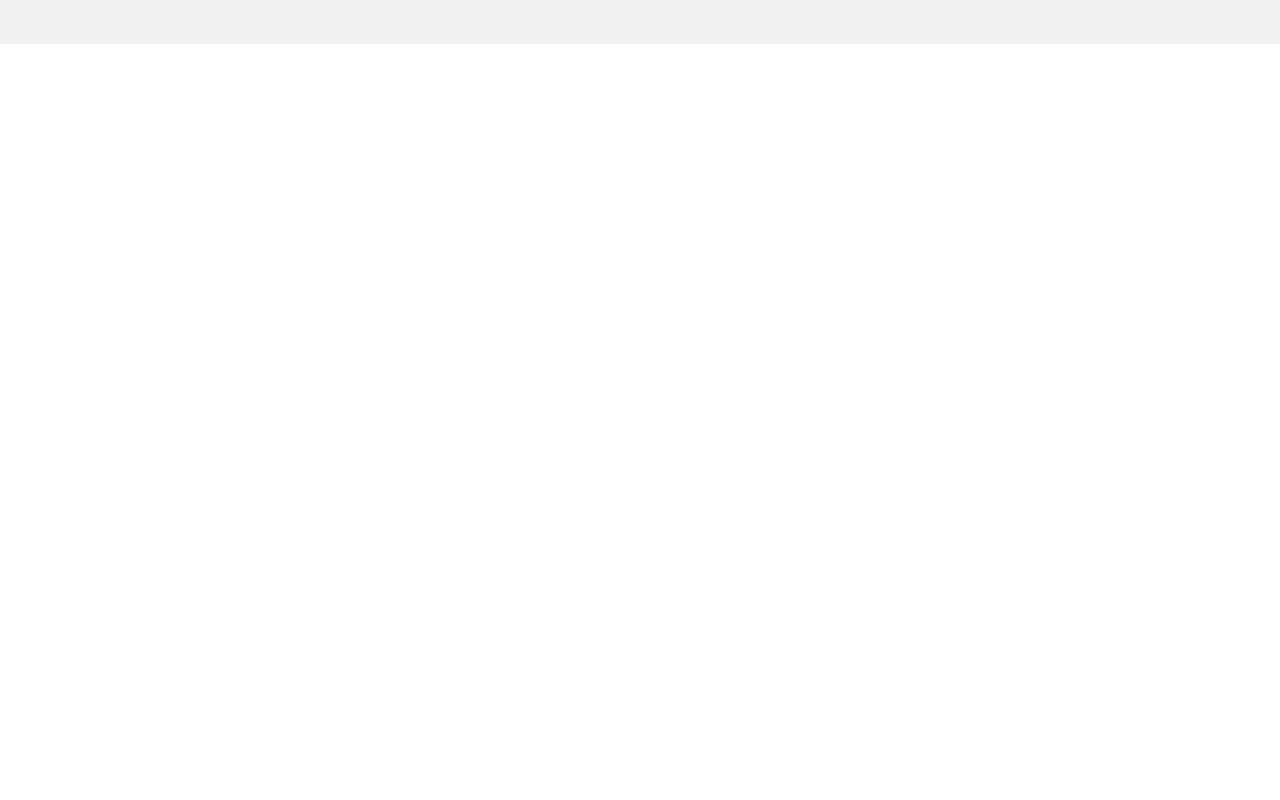
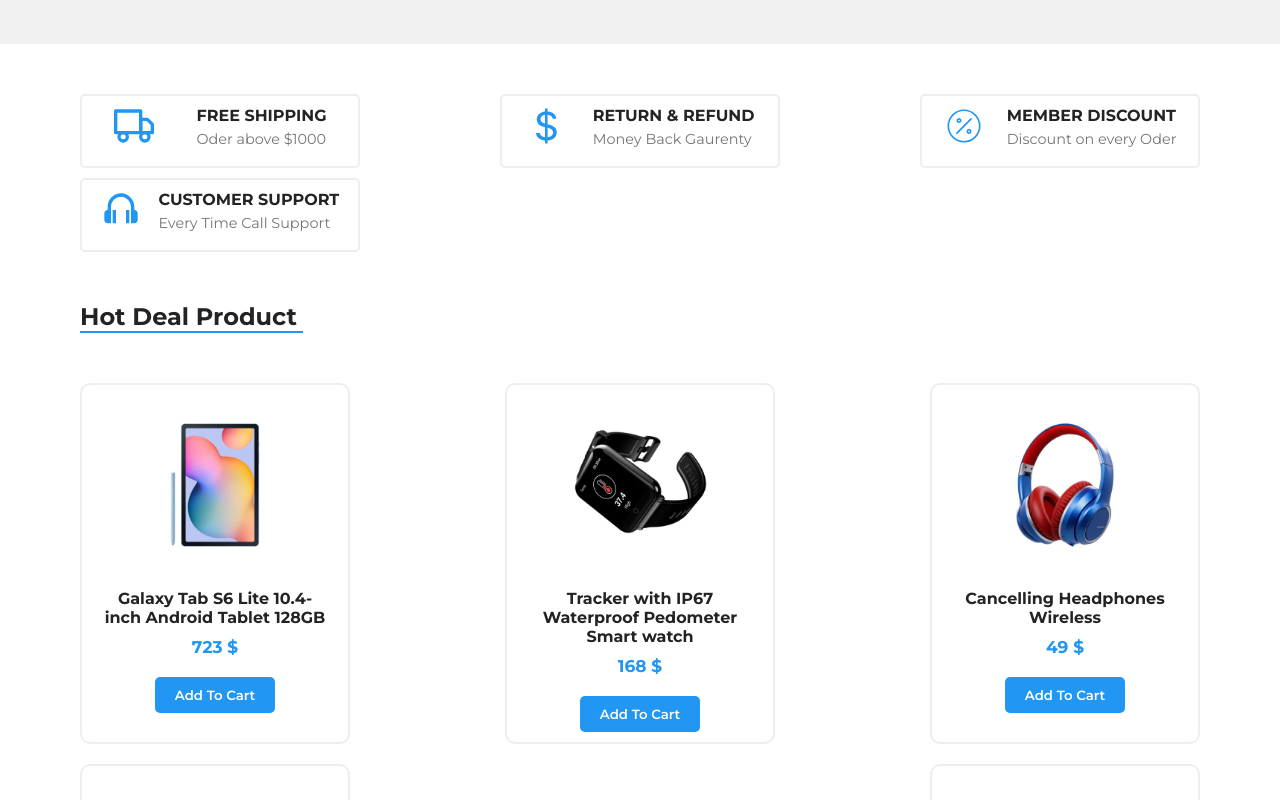
Before and after one commit to yacineaaddi/React-Ecommerce-Website, a React (Create React App) app: page / in a window 1280 px wide. Shown: the part 1020-1820 px from the top of the page. Before the commit the page ends 1064 px from the top, so only its background shows below. Built offline with nearby package versions, Linux system fonts and the light colour scheme.

Commit message:
Add About and Hot Deal sections

```diff
--- a/src/App.js
+++ b/src/App.js
@@ -2,14 +2,28 @@
 import Rout from "./rout";
 import { BrowserRouter } from "react-router-dom";
 import Nav from "./components/nav";
+import Product from "./components/product";
 const App = () => {
   // Storing User Detail In Usestate Hooks
   const [userDetail, setUserDetail] = useState("");
   const [Auth, setAuth] = useState(false);
+  const [product, setProduct] = useState(Product);
+  const [search, setSearch] = useState("");
   return (
     <BrowserRouter>
-      <Nav Auth={Auth} setAuth={setAuth} userDetail={userDetail} />
-      <Rout setUserDetail={setUserDetail} setAuth={setAuth} Auth={Auth} />
+      <Nav
+        Auth={Auth}
+        setAuth={setAuth}
+        userDetail={userDetail}
+        search={search}
+        setSearch={setSearch}
+      />
+      <Rout
+        setUserDetail={setUserDetail}
+        setAuth={setAuth}
+        Auth={Auth}
+        product={product}
+      />
     </BrowserRouter>
   );
 };
--- a/src/components/home.css
+++ b/src/components/home.css
@@ -8,6 +8,7 @@
 .home {
   width: 100%;
 }
+/*Top Banner Style*/
 .home .top-banner {
   max-width: 100%;
   background: #f1f1f1;
@@ -62,6 +63,117 @@
   margin-top: 30px;
   margin-left: 160px;
 }
+
+/*About section style*/
+.home .about {
+  margin-top: 20px;
+  padding: 30px 80px;
+  width: 100%;
+  background: #fff;
+}
+.home .about .container {
+  display: flex;
+  flex-wrap: wrap;
+  justify-content: space-between;
+  width: 100%;
+}
+.home .about .container .box {
+  display: flex;
+  width: 280px;
+  border: 2px solid #eeeeee;
+  border-radius: 5px;
+  padding: 10px;
+  justify-content: space-around;
+}
+.home .about .container .box .icon {
+  font-size: 2.5rem;
+  color: #2196f3;
+}
+.home .about .container .box .detail h3 {
+  font-size: 1rem;
+  color: #232323;
+  text-transform: uppercase;
+}
+.home .about .container .box .detail p {
+  margin-top: 5px;
+  color: #757575;
+  font-size: 0.9rem;
+}
+/*Hot deal products section style*/
+.home .sale-product {
+  padding: 20px 80px;
+  width: 100%;
+  background: #fff;
+}
+.home .sale-product h2 {
+  color: #232323;
+  font-size: 1.5rem;
+  border-bottom: 2px solid #2196f3;
+  width: 223px;
+}
+.home .sale-product .container {
+  margin-top: 50px;
+  display: flex;
+  flex-wrap: wrap;
+  justify-content: space-between;
+  width: 100%;
+  gap: 20px;
+}
+.home .sale-product .container .box {
+  /* border: 1px solid #eeeeee;*/
+  padding: 10px 20px;
+  overflow: hidden;
+  width: 270px;
+}
+.home .sale-product .container .box {
+  border: 2px solid #eeeeee;
+  border-radius: 10px;
+  padding: 10px 20px;
+  overflow: hidden;
+  display: flex;
+  flex-direction: column;
+  align-items: center;
+  width: 270px;
+}
+.home .sale-product .container .box .img-box img {
+  width: 210px;
+}
+.home .sale-product .container .box .detail {
+  display: flex;
+  flex-direction: column;
+  align-items: center;
+}
+
+.home .sale-product .container .box .detail h3 {
+  text-align: center;
+  margin-top: 10px;
+  color: #232323;
+  font-size: 16px;
+}
+.home .sale-product .container .box .detail h4 {
+  margin-top: 10px;
+  color: #2196f3;
+  font-size: 17px;
+  font-weight: 700;
+}
+.home .sale-product .container .box .detail button {
+  border: 1px solid #2196f3;
+  margin-top: 20px;
+  padding: 10px 20px;
+  background: #2196f3;
+  color: #fff;
+  font-weight: 600;
+  outline: none;
+  border: none;
+  cursor: pointer;
+  border-radius: 5px;
+  transition: 0.2s;
+}
+.home .sale-product .container .box .detail button:hover {
+  color: #2196f3;
+  background: none;
+  border: 1.5px solid #2196f3;
+}
 /*Responsive for mobile devices (max-width: 1300px)*/
 @media (max-width: 1300px) {
   .home .top-banner .content {
@@ -69,6 +181,9 @@
   }
   .home .top-banner .content .info h2 {
     margin-right: 0%;
+  }
+  .home .about .container {
+    gap: 10px;
   }
 }
 
@@ -108,6 +223,22 @@
     padding: 13px 23px;
   }
 }
+@media (max-width: 740px) {
+  .home .about {
+    padding: 30px 10px;
+  }
+  .home .about .container {
+    display: flex;
+    justify-content: center;
+    align-items: center;
+  }
+  .home .about .container .box .detail h3 {
+    font-size: 0.9rem;
+  }
+  .home .about .container .box .detail p {
+    font-size: 0.8rem;
+  }
+}
 /*Responsive for mobile devices (max-width: 750px)*/
 @media (max-width: 550px) {
   .home .top-banner .content {
--- a/src/components/home.js
+++ b/src/components/home.js
@@ -1,8 +1,25 @@
-import React from "react";
+import React, { useEffect, useState } from "react";
 import { Link } from "react-router-dom";
+import { FiTruck } from "react-icons/fi";
+import { BsCurrencyDollar } from "react-icons/bs";
+import { CiPercent } from "react-icons/ci";
+import { BiHeadphone } from "react-icons/bi";
 import "./home.css";
 
-const Home = () => {
+const Home = ({ product }) => {
+  const [sale, setSales] = useState([]);
+  const [newProduct, setNewProduct] = useState([]);
+
+  function fetchData() {
+    const salefilter = product.filter((currElm) => currElm.type === "sale");
+    const newproduct = product.filter((currElm) => currElm.type === "new");
+    setSales(salefilter);
+    setNewProduct(newproduct);
+  }
+  useEffect(() => {
+    fetchData();
+  }, []);
+
   return (
     <>
       <div className="home">
@@ -23,6 +40,67 @@
             </div>
           </div>
         </div>
+        <div className="about">
+          <div className="container">
+            <div className="box">
+              <div className="icon">
+                <FiTruck />
+              </div>
+              <div className="detail">
+                <h3>Free Shipping</h3>
+                <p>Oder above $1000</p>
+              </div>
+            </div>
+            <div className="box">
+              <div className="icon">
+                <BsCurrencyDollar />
+              </div>
+              <div className="detail">
+                <h3>Return & Refund</h3>
+                <p>Money Back Gaurenty</p>
+              </div>
+            </div>
+            <div className="box">
+              <div className="icon">
+                <CiPercent />
+              </div>
+              <div className="detail">
+                <h3>Member Discount</h3>
+                <p>Discount on every Oder</p>
+              </div>
+            </div>
+            <div className="box">
+              <div className="icon">
+                <BiHeadphone />
+              </div>
+              <div className="detail">
+                <h3>Customer Support</h3>
+                <p>Every Time Call Support</p>
+              </div>
+            </div>
+          </div>
+        </div>
+        <div className="sale-product">
+          <h2>Hot Deal Product</h2>
+          <div className="container">
+            {sale.map((currEl) => {
+              return (
+                <>
+                  <div className="box" key={currEl.id}>
+                    <div className="img-box">
+                      <img src={currEl.Img} alt="Product-image"></img>
+                    </div>
+                    <div className="detail">
+                      <h3>{currEl.Title}</h3>
+                      <h4>{currEl.Price} $</h4>
+                      <button>Add To Cart</button>
+                    </div>
+                  </div>
+                </>
+              );
+            })}
+          </div>
+        </div>
       </div>
     </>
   );
--- a/src/components/nav.js
+++ b/src/components/nav.js
@@ -7,7 +7,7 @@
 import { FaBars } from "react-icons/fa6";
 import { IoClose } from "react-icons/io5";
 
-const Nav = ({ Auth, setAuth, userDetail }) => {
+const Nav = ({ Auth, setAuth, userDetail, search, setSearch }) => {
   const [OpenNav, SetOpenNav] = useState(false);
 
   const Logout = () => {
@@ -66,7 +66,12 @@
                 <img src="./img/Logo-Electro.png" alt="Logo"></img>
               </div>
               <div className="search_bar">
-                <input type="text" placeholder="Search Product"></input>
+                <input
+                  type="text"
+                  placeholder="Search Product"
+                  value={search}
+                  onChange={(e) => setSearch(e.target.value)}
+                ></input>
                 <button>Search</button>
               </div>
               <div className="icons">
--- /dev/null
+++ b/src/components/product.js
@@ -0,0 +1,92 @@
+const Product = [
+  {
+    id: 1,
+    Title: "Galaxy Tab S6 Lite 10.4-inch Android Tablet 128GB",
+    Cat: "Tablet",
+    Price: "723",
+    Img: "./img/tp1.jpg",
+    type: "sale",
+  },
+  {
+    id: 2,
+    Title: "Tracker with IP67 Waterproof Pedometer Smart watch",
+    Cat: "Smart Watch",
+    Price: "168",
+    Img: "./img/tp2.jpg",
+    type: "sale",
+  },
+  {
+    id: 3,
+    Title: "Cancelling Headphones Wireless",
+    Cat: "Headphone",
+    Price: "49",
+    Img: "./img/tp3.jpg",
+    type: "sale",
+  },
+  {
+    id: 4,
+    Title: "Professional Camera 4K Digital Video Camera",
+    Cat: "Camera",
+    Price: "1049",
+    Img: "./img/tp4.jpg",
+    type: "sale",
+  },
+  {
+    id: 5,
+    Title: "Mini Portable PD 22.5W Fast Charging Powerbank",
+    Cat: "Powerbank",
+    Price: "49",
+    Img: "./img/tp5.jpg",
+    type: "sale",
+  },
+  {
+    id: 6,
+    Title: "CPU Cooler 2 Heat Pipes 12mm 4 Pin PWM RGB for Intel",
+    Cat: "Electronics",
+    Price: "156",
+    Img: "./img/tp6.png",
+  },
+  {
+    id: 7,
+    Title: "Playstation 4 2TB Slim Gaming Console",
+    Cat: "Gaming",
+    Price: "2098",
+    Img: "./img/tp7.jpg",
+  },
+  {
+    id: 8,
+    Title: "Mini Portable Mobile Phone Powerbank for iphone",
+    Cat: "Electronics",
+    Price: "386",
+    Img: "./img/tp8.jpg",
+  },
+  {
+    id: 9,
+    Title: "Microsoft Surface Pro 8-13' Touchscreen",
+    Cat: "Tablet",
+    Price: "693",
+    Img: "./img/p9.jpg",
+  },
+  {
+    id: 10,
+    Title: "Playstation 4 2TB Slim Gaming Console",
+    Cat: "Gaming",
+    Price: "5036",
+    Img: "./img/p10.jpg",
+  },
+  {
+    id: 11,
+    Title: "Echo Show 5 (2nd Gen) Adjustable Stand | Charcoal",
+    Cat: "Electronics",
+    Price: "198",
+    Img: "./img/p11.jpg",
+  },
+  {
+    id: 12,
+    Title: "Echo Dot smart speaker",
+    Cat: "Electronics",
+    Price: "793",
+    Img: "./img/p12.jpg",
+  },
+];
+export default Product;
--- a/src/rout.js
+++ b/src/rout.js
@@ -4,7 +4,7 @@
 import Login from "./components/login";
 import Home from "./components/home";
 
-const Rout = ({ setUserDetail, setAuth, Auth }) => {
+const Rout = ({ setUserDetail, setAuth, Auth, product }) => {
   return (
     <>
       <Routes>
@@ -28,7 +28,10 @@
             />
           }
         />
-        <Route path="/" element={<Home setUserDetail={setUserDetail} />} />
+        <Route
+          path="/"
+          element={<Home setUserDetail={setUserDetail} product={product} />}
+        />
       </Routes>
     </>
   );
```
